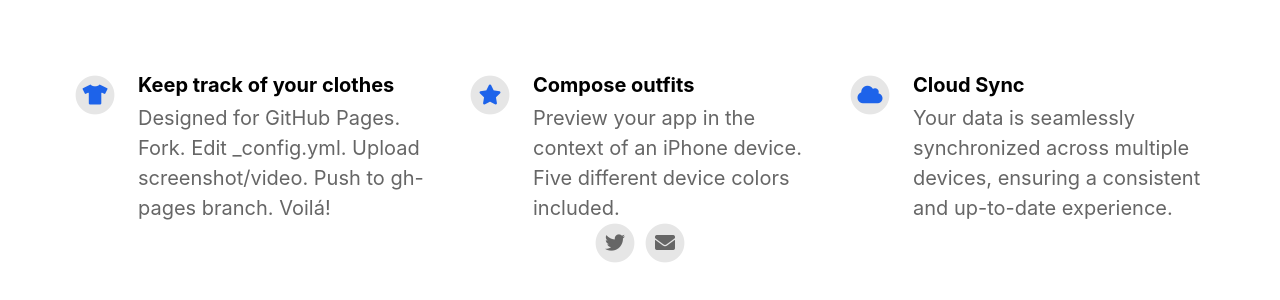
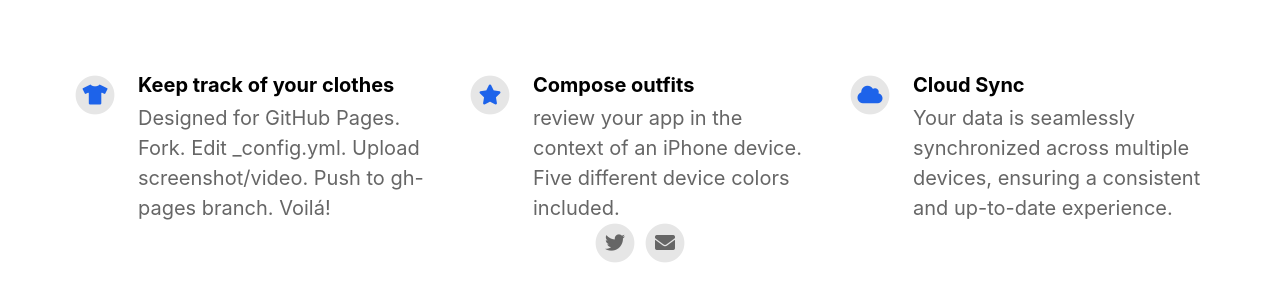
Before and after one commit to lorandfazakas/outfitopia-landing-page, a Jekyll site: the page built from index.html, in a window 1280 px wide. Shown: the part 1009-1309 px from the top of the page. Built offline with Jekyll 4.4.1, drawn with Linux system fonts in a browser that asks for light colours; nearby versions of some CDN libraries.

Commit message:
test deploy

```diff
--- a/_config.yml
+++ b/_config.yml
@@ -41,7 +41,7 @@ features                                  :
     fontawesome_icon_name                 : tshirt
 
   - title                                 : Compose outfits
-    description                           : Preview your app in the context of an iPhone device. Five different device colors included.
+    description                           : review your app in the context of an iPhone device. Five different device colors included.
     fontawesome_icon_name                 : star
 
   - title                                 : Cloud Sync
```
